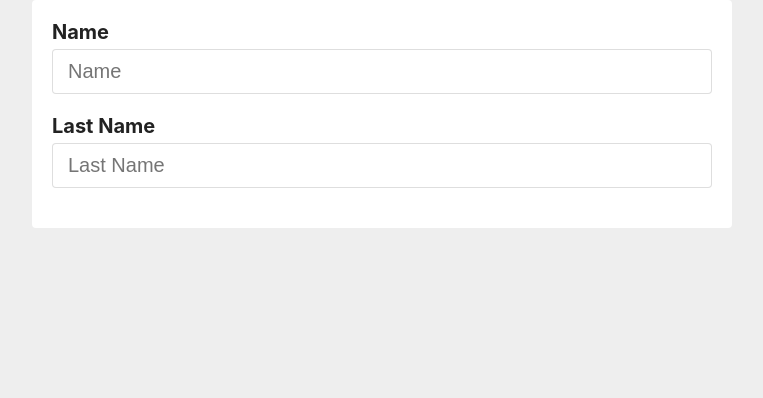
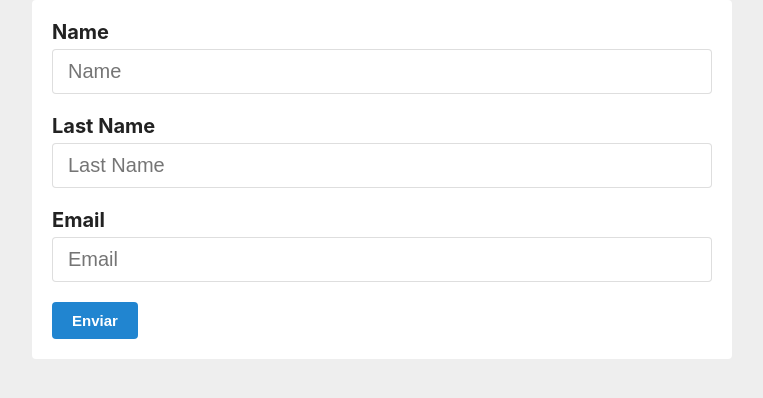
Before and after one commit to yerald-mora/react-course, a React (Create React App) app in the folder user-manager/: page / in a window 1280 px wide. Shown: the top 398 px of the page, without its empty margins (258-1021 px from the left). Built offline with nearby package versions, Linux system fonts and the light colour scheme.

Commit message:
Create Button component

```diff
--- a/user-manager/src/App.js
+++ b/user-manager/src/App.js
@@ -2,9 +2,10 @@
 import Input from './Components/Input'
 import Card from './Components/Card'
 import Container from './Components/Container'
+import Button from './Components/Button'
 
 function App(){
-  const[form,handleChange] = useForm({name:'', lastName:''})
+  const[form,handleChange] = useForm({name:'', lastName:'', email:''})
 
   console.log(form);
 
@@ -13,7 +14,9 @@
       <Card>
         <form>
           <Input label='Name' name='name' placeholder='Name' value={form.name} onChange={handleChange}/>
-          <Input label='Last Name' name='lastName' placeholder='Last Name' value={form.name} onChange={handleChange}/>
+          <Input label='Last Name' name='lastName' placeholder='Last Name' value={form.lastName} onChange={handleChange}/>
+          <Input label='Email' name='email' placeholder='Email' value={form.email} onChange={handleChange}/>
+          <Button>Enviar</Button>
         </form>
       </Card>
     </Container>
--- /dev/null
+++ b/user-manager/src/Components/Button.css
@@ -0,0 +1,15 @@
+button.button {
+  transition: all 0.5s ease;
+  background-color: #2185d0;
+  border-radius: 4px;
+  color: #fff;
+  border: none;
+  padding: 10px 20px;
+  font-weight: 700;
+  font-size: 15px;
+  cursor: pointer;
+}
+
+button.button:hover {
+  background-color: #0f5992;
+}
--- /dev/null
+++ b/user-manager/src/Components/Button.js
@@ -0,0 +1,11 @@
+import './Button.css'
+
+const Button = ({children}) => {
+    return(
+        <button className="button">
+            {children}
+        </button>
+    )
+}
+
+export default Button
```
